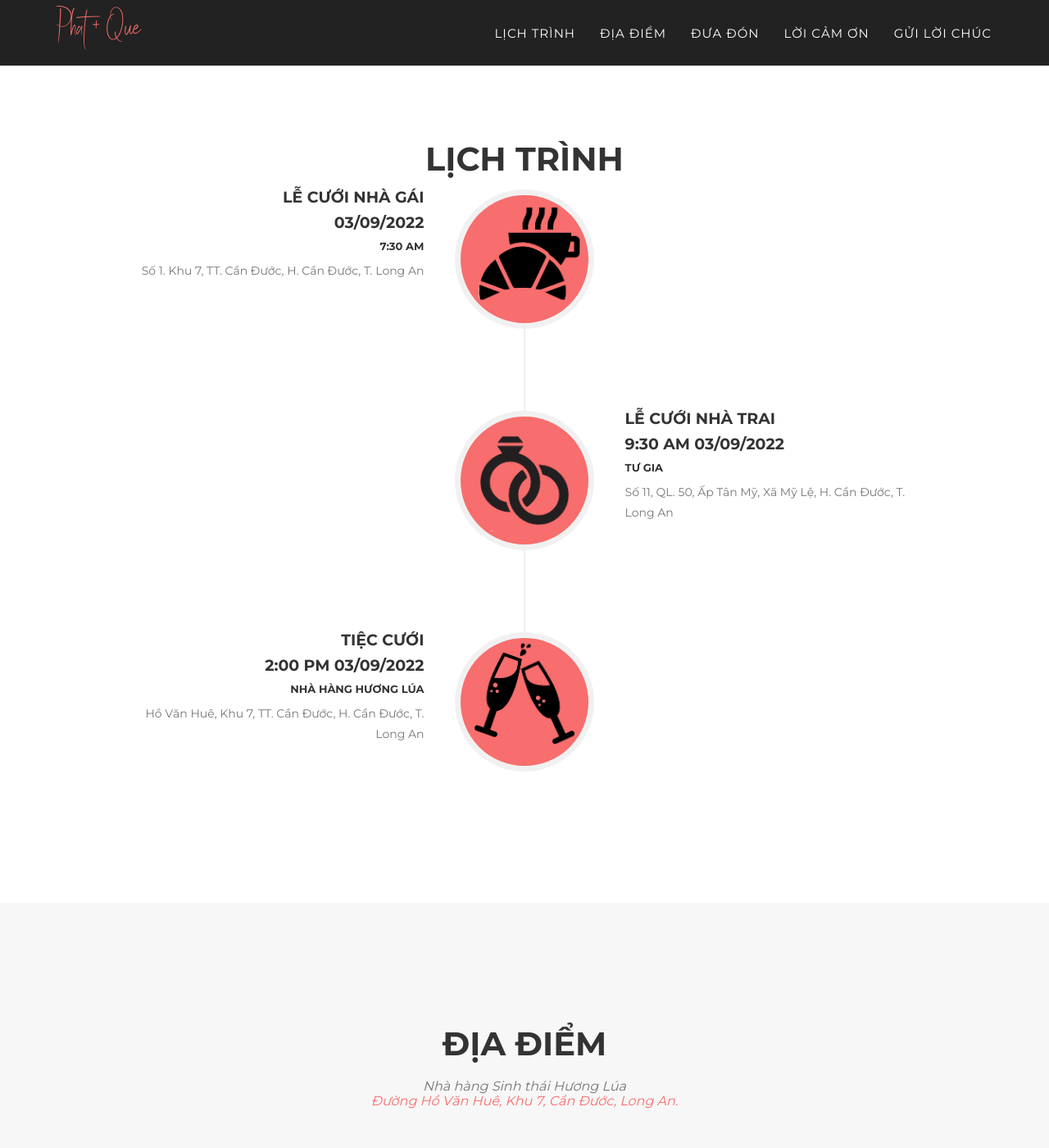
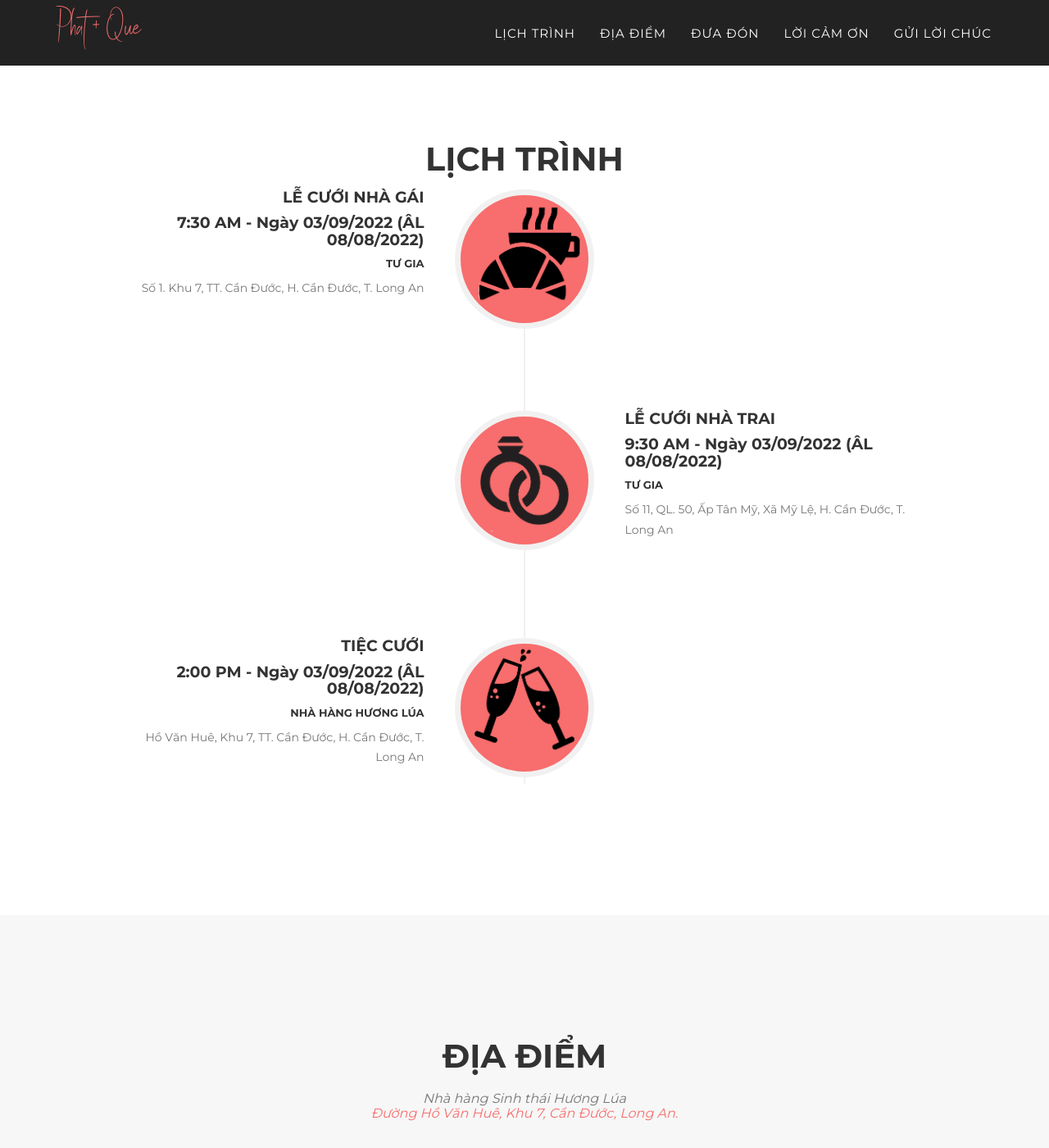
Before and after one commit to phatque/phatque, a Jekyll site: the page built from index.html, in a window 1280 px wide and 1400 px high, scrolled down 746 px. Shown: the whole window at 82% size. Built offline with Jekyll 4.4.1, drawn with Linux system fonts in a browser that asks for light colours; some web fonts are replaced.

Commit message:
Update events.html

```diff
--- a/_includes/en_data/events.html
+++ b/_includes/en_data/events.html
@@ -16,8 +16,8 @@
                         <div class="timeline-panel">
                             <div class="timeline-heading">
                                 <h4>LỄ CƯỚI NHÀ GÁI</h4>
-                                <h4 class="subheading">03/09/2022</h4>
-                                <h6>7:30 AM</h6>
+                                <h4 class="subheading">7:30 AM - Ngày 03/09/2022 (ÂL 08/08/2022)</h4>
+                                <h6>Tư gia</h6>
                             </div>
                             <div class="timeline-body">
                                 <p class="text-muted">Số 1. Khu 7, TT. Cần Đước, H. Cần Đước, T. Long An</p>
@@ -31,7 +31,7 @@
                         <div class="timeline-panel">
                             <div class="timeline-heading">
                                 <h4>LỄ CƯỚI NHÀ TRAI</h4>
-                                <h4 class="subheading">9:30 AM 03/09/2022</h4>
+                                <h4 class="subheading">9:30 AM - Ngày 03/09/2022 (ÂL 08/08/2022)</h4>
                                 <h6>Tư gia</h6>
                             </div>
                             <div class="timeline-body">
@@ -46,7 +46,7 @@
                         <div class="timeline-panel">
                             <div class="timeline-heading">
                                 <h4>TIỆC CƯỚI</h4>
-                                <h4 class="subheading">2:00 PM 03/09/2022</h4>
+                                <h4 class="subheading">2:00 PM - Ngày 03/09/2022 (ÂL 08/08/2022)</h4>
                                 <h6>Nhà Hàng Hương Lúa</h6>
                             </div>
                             <div class="timeline-body">
```
